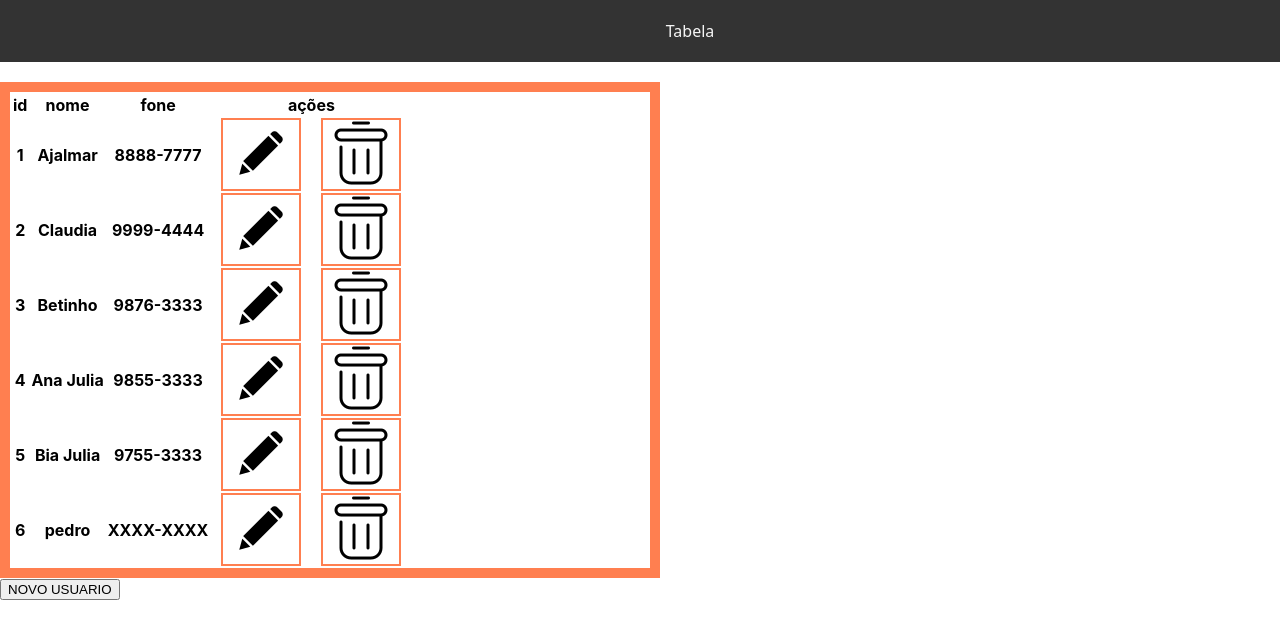
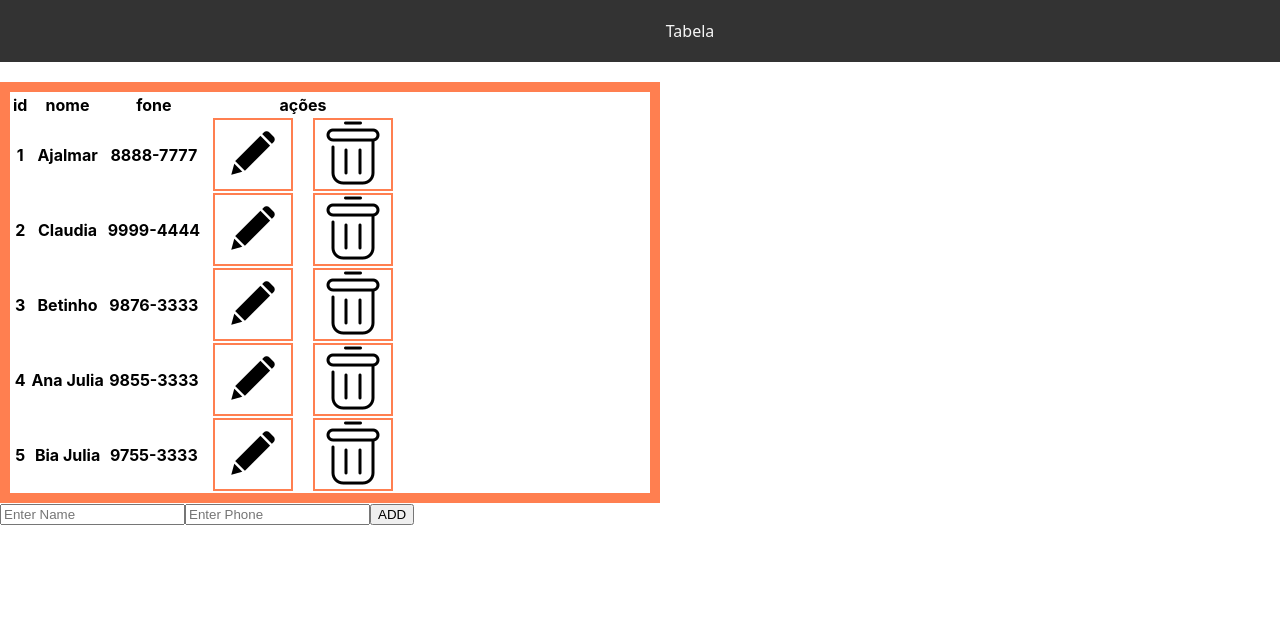
Before and after one commit to PedroH183/frontend_learn, a React (Create React App) app in the folder my_app_react/: page / in a window 1280 px wide. Both pictures are taken after a click on the button "NOVO USUARIO". Shown: the top 638 px of the page. Built offline with nearby package versions, Linux system fonts and the light colour scheme.

Commit message:
Lógica do Create do CRUD completa

```diff
--- a/my_app_react/src/components/components.js
+++ b/my_app_react/src/components/components.js
@@ -5,17 +5,45 @@ import lixeira from '../assets/icons/lixeira/lixeira.png';
 import { contacts } from '../App';
 
 export class AddButton extends React.Component {
-    onClick() {
-        let contact = {id: null, nome: '', fone: '', ações: ''};
-        contact.id = 6;
-        contact.nome = 'pedro';
-        contact.fone = 'XXXX-XXXX';
-        contacts.push(contact);
+    constructor(props){
+        super(props);
+        this.state = {estado: false};
+
+        this.handleSubmit = this.handleSubmit.bind(this);
+    }
+
+    handleSubmit(event){
+        event.preventDefault();
+        const name = event.target.elements.name.value;
+        const phone = event.target.elements.phone.value;
+        contacts.push({id: contacts[contacts.length - 1].id + 1, nome: name, fone: phone, ações: ''});
+
+        this.setState({estado: false});
+    }
+
+    onClick() { // Olhar como usa o prevState
+        this.setState({estado: true});
     }
 
     render(){
+        let estado = this.state.estado
+
         return(
-            <button onClick={() => this.onClick()}>NOVO USUARIO</button>
+            <div>
+                {
+                !estado &&
+                <button onClick={() => this.onClick()}>NOVO USUARIO</button>
+                }
+
+                {
+                estado &&
+                <form onSubmit={this.handleSubmit}>
+                    <input type="text" name="name" placeholder="Enter Name"/>
+                    <input type="text" name="phone" placeholder="Enter Phone"/>
+                    <button type="submit">ADD</button>
+                </form>
+                }
+            </div>
         );
     }
 }
@@ -61,7 +89,7 @@ class ImageEdit extends React.Component
                 break;
             }
         }
-        obje.id = 6;
+        obje.id = contacts[index].id;
         obje.nome = 'JC';
         obje.fone = '1234-1234';
 
@@ -120,7 +148,7 @@ export class Tabela extends React.Component {
     componentDidMount() {
         this.timerID = setInterval(
           () => this.tick(),
-          100
+          1
         );
       }
 
```
